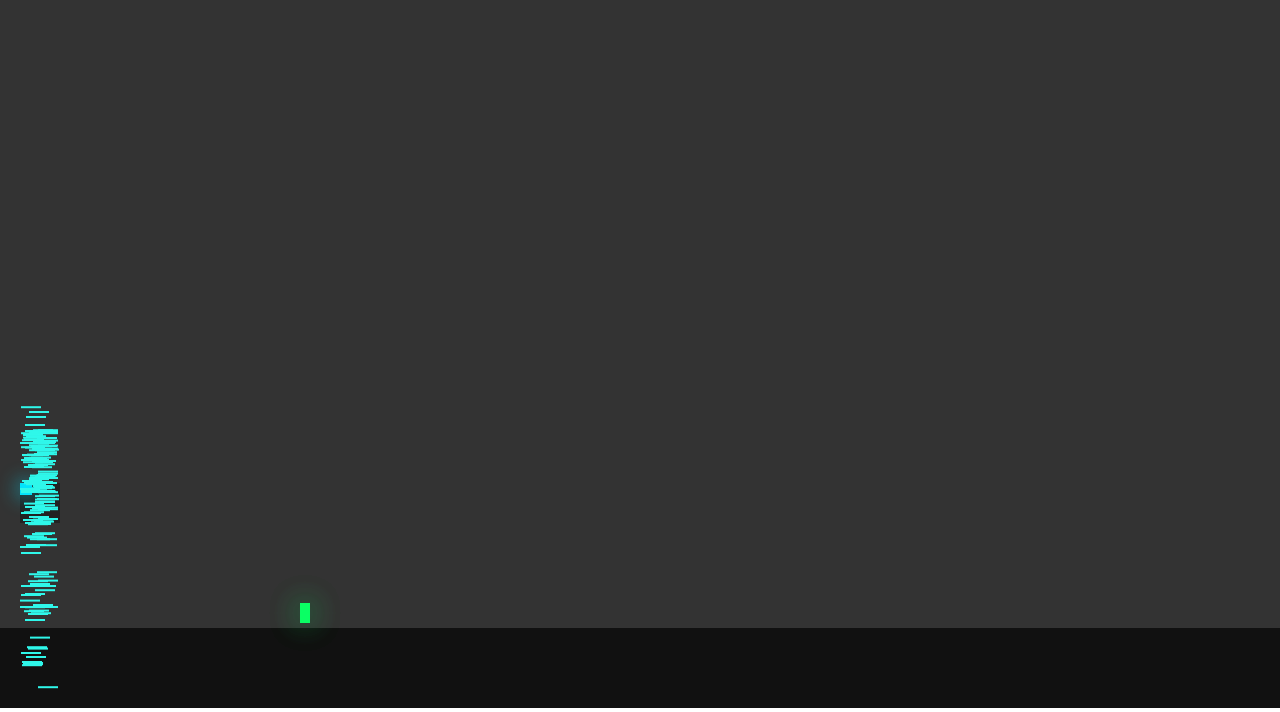
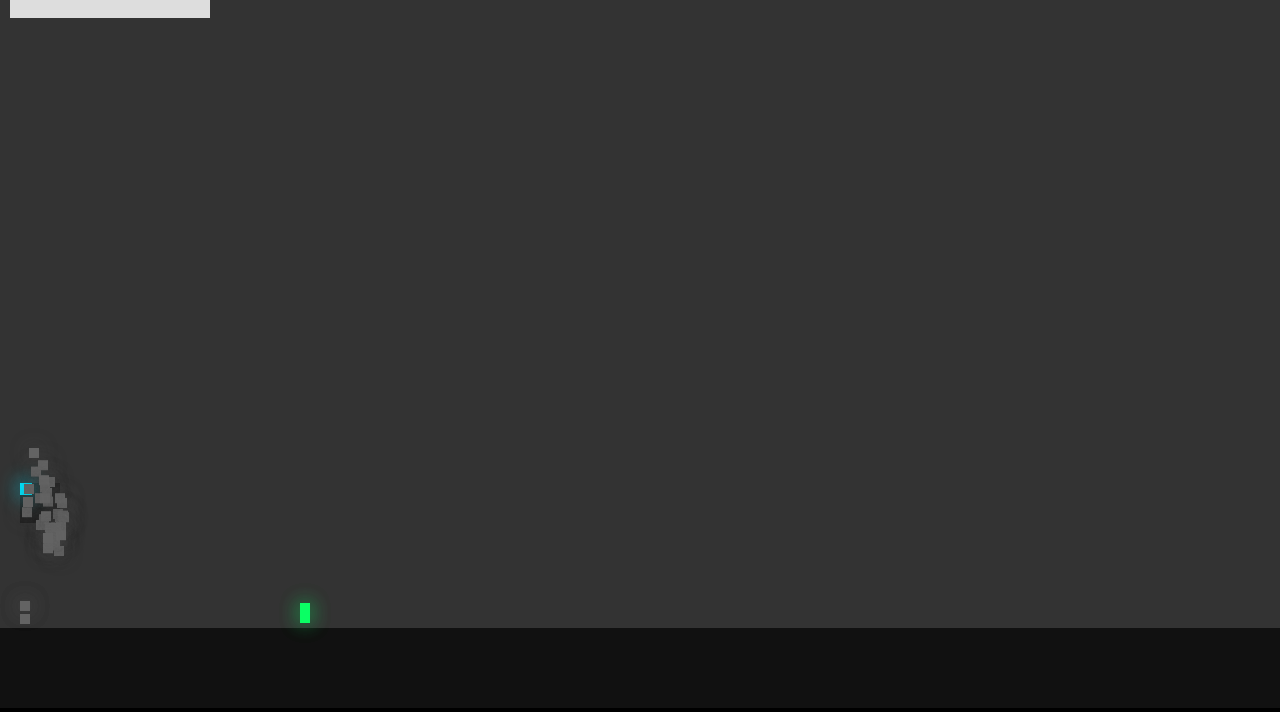
Before and after one commit to Vampire-js/html-canvas-game, a website built with Vite: page index.html in a window 1280 px wide. Shown: the part 92-804 px from the top of the page. Built offline with nearby package versions, Linux system fonts and the light colour scheme; animation ran at ten frames a second.

Commit message:
level generation

```diff
--- a/index.html
+++ b/index.html
@@ -6,13 +6,14 @@
     <meta name="viewport" content="width=device-width, initial-scale=1.0" />
     <title>Vite App</title>
   </head>
-  <body>
-    <canvas id="app"></canvas>
+  <body style="background-color: black;" >
+    <canvas id="app" style="position:absolute; top:50%; left:50%; transform: translate(-50% , -50%);"></canvas>
     <div class="ui">
       <div class="controls">
       <div class="bullets"> <ion-icon class="icon" name="battery-half-outline"></ion-icon><div class="count" id="count">50</div></div>
       </div>
     </div>
+    <div id="main_menu"></div>
     <script type="module" src="https://unpkg.com/ionicons@5.5.2/dist/ionicons/ionicons.esm.js"></script>
 <script nomodule src="https://unpkg.com/ionicons@5.5.2/dist/ionicons/ionicons.js"></script>
 
--- a/js/Particles.js
+++ b/js/Particles.js
@@ -8,7 +8,9 @@ export class ParticleSystem{
     constructor(pos = {x:0,y:0}){
         this.amount = 0.2
         this.randomness = {x:2,y:2}
-        this.size = {x:20 , y:2}
+        this.size = {x:2 , y:2}
+        this.range = {x:10 , y:10}
+        this.isFinite = false
         this.glow = 2
         this.gravity = 2
         this.velocity = {x:0 ,y:0}
@@ -18,7 +20,7 @@ export class ParticleSystem{
     }
     init(c){
         for(let i = 0; i<this.amount; i++){
-            this.particles.push(new Box({x:floor(this.size.x)+this.pos.x, y:floor(this.size.y) + this.pos.y}))
+            this.particles.push(new Box({x:floor(this.range.x)+this.pos.x, y:floor(this.range.y) + this.pos.y}))
 
             this.particles[i].render(c)
         }
@@ -32,7 +34,18 @@ export class ParticleSystem{
     }
     update(c){
         this.init(c)
+
+        if(this.isFinite){
+        for(let i = 0; i<this.particles.length ; i++){
+            if(this.particles[i].pos.y >= this.pos.y + this.range.y){
+                this.particles.splice(i+1 , 1)
+            }
+        }
+    }
+
         this.particles.map(particle => {
+
+
             particle.velocity.x = floor(this.randomness.x)
             particle.velocity.y = floor(this.randomness.y)
             particle.velocity.y += this.gravity
@@ -41,5 +54,7 @@ export class ParticleSystem{
             particle.glow = this.glow
             particle.update(c)
         })
+
+
     }
 }
--- a/js/PickableItem.js
+++ b/js/PickableItem.js
@@ -11,7 +11,7 @@ export class PickableItem{
     render(c){
         this.object = new Box({x:this.pos.x , y:this.pos.y})
         this.object.color = this.color
-        this.object.glow = 30
+        this.object.glow = 20
         this.object.size = {x:10,y:20}
         this.object.render(c)
     }
--- a/js/Platforms.js
+++ b/js/Platforms.js
@@ -6,14 +6,15 @@ export class PlatformsManager {
     add(e){
         this.PLATFORMS.push(e)
     }
-    init(){
+    init(e){
         this.PLATFORMS.map(platform => {
-            platform.render()
+            platform.render(e)
         })
     }
-    update(){
+    update(e){
         this.PLATFORMS.map(plat => {
-            plat.update()
+            plat.size = {x:200 , y:30}
+            plat.update(e)
         })
     }
 }
--- /dev/null
+++ b/levels/level_1.json
@@ -0,0 +1,7 @@
+{
+    "level":{
+        "platforms":[
+            {"x":10 , "y":80}
+        ]
+    }
+}
--- a/main.js
+++ b/main.js
@@ -5,6 +5,8 @@ import { PickableItem } from "./js/PickableItem";
 import { PlatformsManager } from "./js/Platforms";
 import { ele } from "./js/utils";
 import "./style.css";
+import { UIManager } from "./ui/UIManager";
+import {level} from './levels/level_1.json'
 
 const canvas = document.getElementById("app");
 canvas.width = innerWidth;
@@ -13,7 +15,6 @@ const c = canvas.getContext("2d");
 
 let BULLET_COUNT = 50;
 let bullets_counter = ele("count");
-
 
 const floor = new Box({ x: 0, y: canvas.height - 80 });
 floor.size = { x: canvas.width, y: 80 };
@@ -34,12 +35,16 @@ gun.render(c);
 const collectabe = new PickableItem({ x: 300, y: floor.pos.y - 25 });
 collectabe.render(c);
 
-const _PlatformsManager = new PlatformsManager()
-_PlatformsManager.init()
+const _PlatformsManager = new PlatformsManager();
+_PlatformsManager.init(c);
 
 const particleSystem = new ParticleSystem({ x: player.pos.x, y: player.pos.y });
 particleSystem.init(c);
-particleSystem.pause(c)
+particleSystem.pause(c);
+
+level.platforms.map(e => {
+  _PlatformsManager.add(new Box({x:e.x , y:e.y}))
+})
 
 let isPLayerGrounded = false;
 const loop = () => {
@@ -52,20 +57,25 @@ const loop = () => {
   gun.update(c);
   particleSystem.update(c);
   collectabe.update(c);
+  _PlatformsManager.update(c)
+  UIManager({main_menu:ele("main_menu")})
 
   if (isPLayerGrounded == true) {
     particleSystem.pause(c);
-  }else{
-    particleSystem.play(c)
-    particleSystem.randomness.x = 0
-    particleSystem.randomness.y = 10
-    particleSystem.amount = "0.000001"
-    particleSystem.gravity = 5
-    particleSystem.glow = 80
-    particleSystem.color = "#2ff7ea"
+  } else {
+    particleSystem.play(c);
+    particleSystem.randomness.x = 0;
+    particleSystem.randomness.y = 10;
+    particleSystem.amount = "0.000001";
+    particleSystem.range = { x: 40, y: 50 };
+    particleSystem.isFinite = true;
+    particleSystem.size = { x: 10, y: 10 };
+    particleSystem.gravity = 5;
+    particleSystem.glow = -20;
+    particleSystem.color = "#636363";
   }
 
-particleSystem.pos = {x:player.pos.x, y:player.pos.y + player.size.y}
+  particleSystem.pos = { x: player.pos.x, y: player.pos.y + player.size.y };
 
   bullets_counter.innerText = BULLET_COUNT;
 
--- /dev/null
+++ b/menus/MainMenu.js
@@ -0,0 +1,21 @@
+import { ele } from "../js/utils";
+
+export function MainMenu(e){
+    let stylesheet = {
+        main:`
+            position:absolute;
+            top:0%;
+            height:100vh;
+            width:100vw;
+            background:black;
+            color:white;
+            display:none;
+        `
+    }
+
+    e.innerHTML = `
+    <div style="${stylesheet.main}">
+    hi
+    </div>
+    `
+}
--- /dev/null
+++ b/ui/UIManager.js
@@ -0,0 +1,5 @@
+import { MainMenu } from "../menus/MainMenu";
+
+export function UIManager(elements){
+    MainMenu(elements.main_menu)
+}
```
